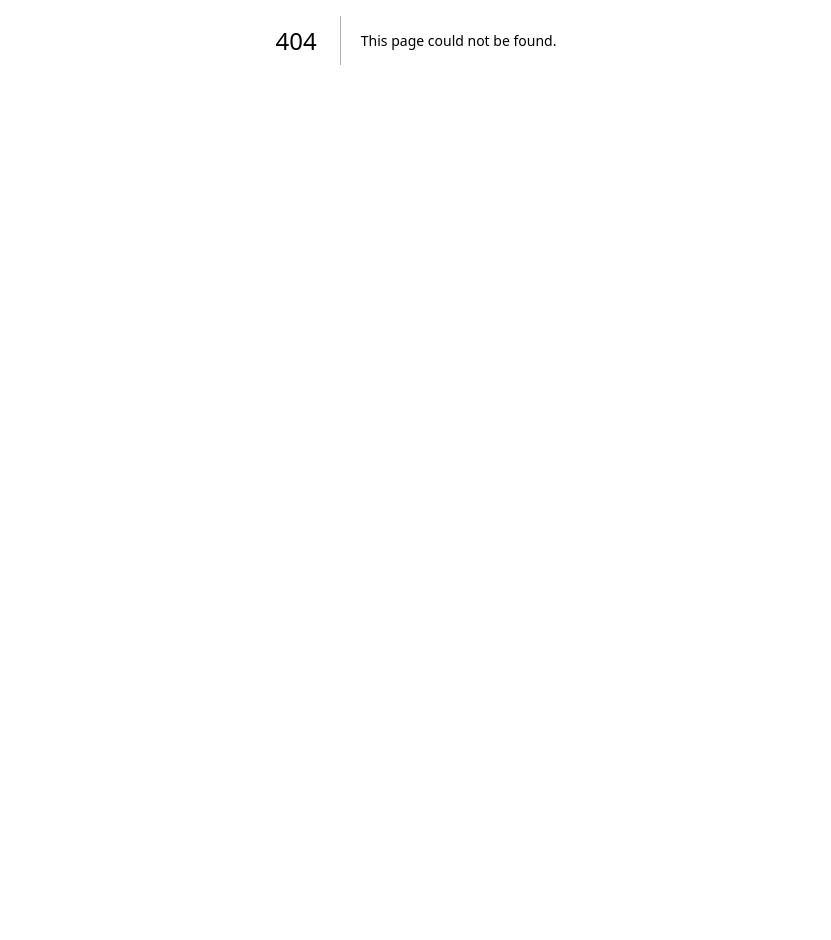
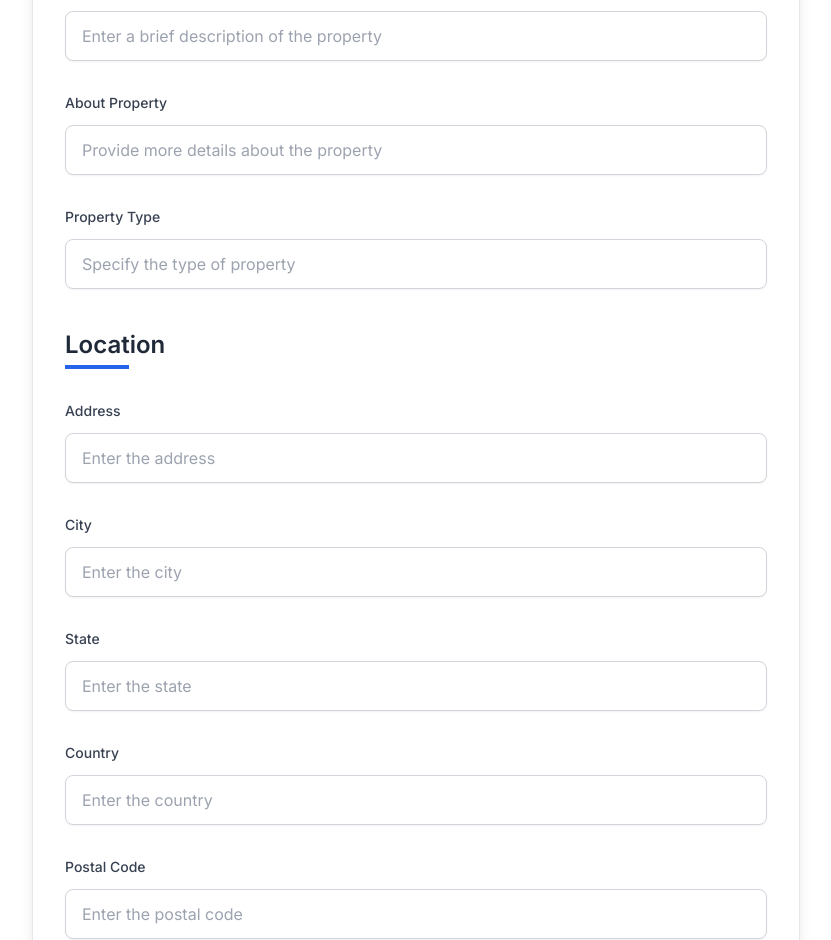
Before and after one commit to RitickLath/Airbnb_, a Next.js app: page /host in a window 1280 px wide. Before the commit this address had no page. Shown: the part 360-1300 px from the top of the page, without its empty margins (224-1055 px from the left). Before the commit the page ends 800 px from the top, so only its background shows below. Built offline with nearby package versions, Linux system fonts and the light colour scheme.

Commit message:
Step-1 page

```diff
--- /dev/null
+++ b/app/(pages)/(Owner)/about-your-place/page.jsx
@@ -0,0 +1,44 @@
+import Image from "next/image";
+import React from "react";
+
+const Step1 = () => {
+  return (
+    <div>
+      {/* Container for content and image */}
+      <div className="px-6 pt-10 md:h-[80vh] lg:px-32 flex flex-col md:flex-row md:space-x-4 md:items-center">
+        {/* Text Content */}
+        <div className="max-w-[500px] w-full mb-8 md:mb-0">
+          <h4 className="text-lg font-semibold mb-3">Step-1</h4>
+          <h1 className="text-2xl md:text-3xl font-bold mb-3">
+            Tell us about your place
+          </h1>
+          <h3 className="text-lg">
+            In this step, we'll ask you which type of property you have and if
+            guests will book the entire place or just a room. Then let us know
+            the location and how many guests can stay.
+          </h3>
+        </div>
+
+        {/* Image */}
+        <div className="flex justify-center md:justify-start">
+          <Image
+            src="/Image/step1.jpeg"
+            width={300}
+            height={300}
+            className="w-[80%] min-w-[420px] max-w-[700px]"
+          />
+        </div>
+      </div>
+
+      {/* Buttons */}
+      <div className="flex justify-between px-6 lg:px-16 mt-4 mb-6">
+        <button className="text-lg">Back</button>
+        <button className="text-lg px-8 py-2 text-white bg-black rounded-md">
+          Next
+        </button>
+      </div>
+    </div>
+  );
+};
+
+export default Step1;
--- /dev/null
+++ b/app/(pages)/(Owner)/host/page.jsx
@@ -0,0 +1,252 @@
+"use client";
+
+import React, { useState } from "react";
+
+// Reusable Form Input Component
+const FormInput = ({
+  label,
+  type = "text",
+  placeholder,
+  value,
+  onChange,
+  required,
+}) => (
+  <div className="flex flex-col space-y-3">
+    <label className="text-sm font-medium text-gray-700">{label}</label>
+    <input
+      className="bg-white border border-gray-300 rounded-lg py-3 px-4 shadow-sm focus:outline-none focus:ring-2 focus:ring-blue-600 focus:border-transparent transition duration-150 ease-in-out"
+      type={type}
+      placeholder={placeholder}
+      value={value}
+      onChange={onChange}
+      required={required}
+    />
+  </div>
+);
+
+// Section Heading Component
+const SectionHeading = ({ title }) => (
+  <div className="mb-6">
+    <h2 className="text-2xl font-semibold text-gray-800">{title}</h2>
+    <div className="border-b-4 border-blue-600 w-16 mt-1"></div>
+  </div>
+);
+
+// Property Details Component
+const PropertyDetails = ({ details, setDetails }) => (
+  <div className="space-y-8">
+    <SectionHeading title="Property Details" />
+    <FormInput
+      label="Title"
+      placeholder="Enter the title of the property"
+      value={details.title}
+      onChange={(e) =>
+        setDetails((prev) => ({ ...prev, title: e.target.value }))
+      }
+      required
+    />
+    <FormInput
+      label="Description"
+      placeholder="Enter a brief description of the property"
+      value={details.description}
+      onChange={(e) =>
+        setDetails((prev) => ({ ...prev, description: e.target.value }))
+      }
+      required
+    />
+    <FormInput
+      label="About Property"
+      placeholder="Provide more details about the property"
+      value={details.about}
+      onChange={(e) =>
+        setDetails((prev) => ({ ...prev, about: e.target.value }))
+      }
+      required
+    />
+    <FormInput
+      label="Property Type"
+      placeholder="Specify the type of property"
+      value={details.type}
+      onChange={(e) =>
+        setDetails((prev) => ({ ...prev, type: e.target.value }))
+      }
+      required
+    />
+  </div>
+);
+
+// Location Component
+const Location = ({ location, setLocation }) => (
+  <div className="space-y-8">
+    <SectionHeading title="Location" />
+    <FormInput
+      label="Address"
+      placeholder="Enter the address"
+      value={location.address}
+      onChange={(e) =>
+        setLocation((prev) => ({ ...prev, address: e.target.value }))
+      }
+      required
+    />
+    <FormInput
+      label="City"
+      placeholder="Enter the city"
+      value={location.city}
+      onChange={(e) =>
+        setLocation((prev) => ({ ...prev, city: e.target.value }))
+      }
+      required
+    />
+    <FormInput
+      label="State"
+      placeholder="Enter the state"
+      value={location.state}
+      onChange={(e) =>
+        setLocation((prev) => ({ ...prev, state: e.target.value }))
+      }
+      required
+    />
+    <FormInput
+      label="Country"
+      placeholder="Enter the country"
+      value={location.country}
+      onChange={(e) =>
+        setLocation((prev) => ({ ...prev, country: e.target.value }))
+      }
+      required
+    />
+    <FormInput
+      label="Postal Code"
+      placeholder="Enter the postal code"
+      value={location.postalCode}
+      onChange={(e) =>
+        setLocation((prev) => ({ ...prev, postalCode: e.target.value }))
+      }
+      required
+    />
+    <FormInput
+      label="Latitude"
+      placeholder="Enter latitude"
+      value={location.latitude}
+      onChange={(e) =>
+        setLocation((prev) => ({ ...prev, latitude: e.target.value }))
+      }
+      required
+    />
+    <FormInput
+      label="Longitude"
+      placeholder="Enter longitude"
+      value={location.longitude}
+      onChange={(e) =>
+        setLocation((prev) => ({ ...prev, longitude: e.target.value }))
+      }
+      required
+    />
+  </div>
+);
+
+// Guests Component
+const Guests = ({ guest, setGuest }) => (
+  <div className="space-y-8">
+    <SectionHeading title="Guests" />
+    <FormInput
+      label="Number of Guests"
+      type="number"
+      placeholder="Enter the number of guests"
+      value={guest}
+      onChange={(e) => setGuest(parseInt(e.target.value, 10))}
+      required
+    />
+  </div>
+);
+
+// Pricing Component
+const Pricing = ({ pricing, setPricing }) => (
+  <div className="space-y-8">
+    <SectionHeading title="Pricing" />
+    <FormInput
+      label="Price"
+      type="number"
+      placeholder="Enter the price"
+      value={pricing.price}
+      onChange={(e) =>
+        setPricing((prev) => ({ ...prev, price: e.target.value }))
+      }
+      required
+    />
+    <FormInput
+      label="Cleaning Fee"
+      type="number"
+      placeholder="Enter cleaning fee"
+      value={pricing.cleaningFee}
+      onChange={(e) =>
+        setPricing((prev) => ({ ...prev, cleaningFee: e.target.value }))
+      }
+      required
+    />
+    <FormInput
+      label="Service Fee"
+      type="number"
+      placeholder="Enter service fee"
+      value={pricing.serviceFee}
+      onChange={(e) =>
+        setPricing((prev) => ({ ...prev, serviceFee: e.target.value }))
+      }
+      required
+    />
+  </div>
+);
+
+// Main Host Component
+const Host = () => {
+  const [details, setDetails] = useState({
+    title: "",
+    description: "",
+    about: "",
+    type: "",
+  });
+
+  const [location, setLocation] = useState({
+    address: "",
+    city: "",
+    state: "",
+    country: "",
+    postalCode: "",
+    latitude: "",
+    longitude: "",
+  });
+
+  const [guest, setGuest] = useState(0);
+  const [pricing, setPricing] = useState({
+    price: "",
+    cleaningFee: "",
+    serviceFee: "",
+  });
+
+  const handleSubmit = (e) => {
+    e.preventDefault();
+    // Handle form submission logic here
+    alert("Form submitted successfully!");
+  };
+
+  return (
+    <div className="mt-12 max-w-3xl mx-auto bg-white shadow-lg rounded-lg p-8 space-y-12 border border-gray-200">
+      <form className="mb-12 flex flex-col space-y-10" onSubmit={handleSubmit}>
+        <PropertyDetails details={details} setDetails={setDetails} />
+        <Location location={location} setLocation={setLocation} />
+        <Guests guest={guest} setGuest={setGuest} />
+        <Pricing pricing={pricing} setPricing={setPricing} />
+        <div className="flex justify-end mt-8">
+          <button
+            type="submit"
+            className="bg-blue-600 text-white font-semibold py-3 px-6 rounded-lg shadow-lg hover:bg-blue-700 focus:outline-none focus:ring-2 focus:ring-blue-500 focus:ring-opacity-50 transition duration-150 ease-in-out"
+          >
+            Submit
+          </button>
+        </div>
+      </form>
+    </div>
+  );
+};
+
+export default Host;
--- /dev/null
+++ b/app/(pages)/(Owner)/layout.jsx
@@ -0,0 +1,16 @@
+import HostNavbar from "@/app/Component/Navbar/HostNavbar";
+import React from "react";
+
+const Layout = ({ children }) => {
+  return (
+    <div className="min-h-screen flex flex-col">
+      {/* Navbar at the top */}
+      <HostNavbar />
+
+      {/* Main content area */}
+      <div className="flex-1 overflow-auto">{children}</div>
+    </div>
+  );
+};
+
+export default Layout;
--- a/app/(pages)/(Owner)/overview/page.jsx
+++ b/app/(pages)/(Owner)/overview/page.jsx
@@ -5,7 +5,7 @@ import React from "react";
 const Overview = () => {
   return (
     <div>
-      <HostNavbar />
+
       <GettingStarted />
     </div>
   );
--- a/app/Component/HostPgComponents/Overview/GettingStarted.jsx
+++ b/app/Component/HostPgComponents/Overview/GettingStarted.jsx
@@ -72,7 +72,7 @@ const GettingStarted = () => {
 
         {/* Link */}
 
-        <Link className="w-full h-full border-2" href="/host">
+        <Link className="w-full h-full border-2" href="/about-your-place">
           <button className="relative w-full lg:w-[200px] bg-[#F62E58] text-white rounded-md py-2 mb-2 font-semibold text-lg">
             Get Started
           </button>
```
Also changed, not shown: public/Image/step1.jpeg (added).
